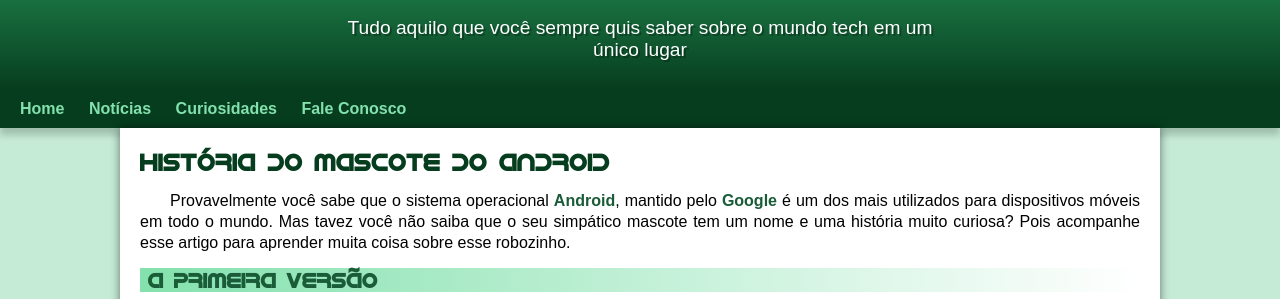
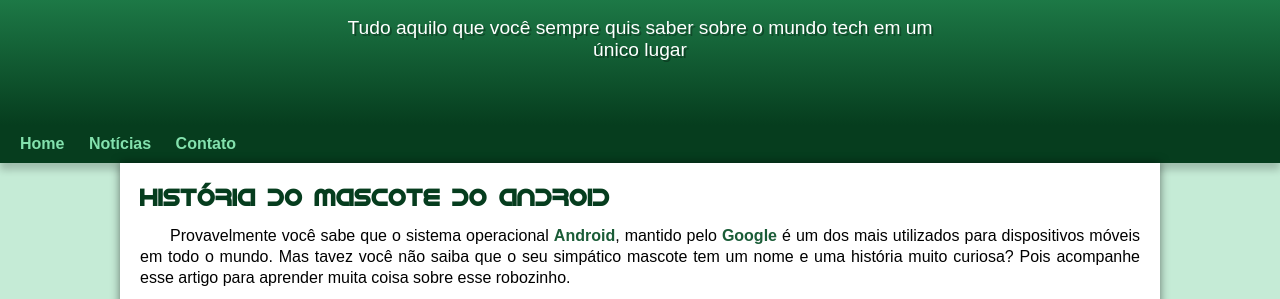
Before and after one commit to MarcelaVBraga/projeto-android, a plain HTML site: page index.html in a window 1280 px wide. Shown: the part 100-399 px from the top of the page. Drawn offline with Linux system fonts and the light colour scheme.

Commit message:
problema de padding corrigido

```diff
--- a/estilo/style.css
+++ b/estilo/style.css
@@ -66,7 +66,7 @@ header > p {
     padding-right: 10px;
     padding-left: 10px;
     margin: auto;
-    margin-bottom: 20px;
+    padding-bottom: 5%;
     text-shadow: 2px 2px rgba(0, 0, 0, 0.300);
 }
 
--- a/index.html
+++ b/index.html
@@ -15,8 +15,7 @@
     <nav>
         <a href="#">Home</a>
         <a href="#">Notícias</a>
-        <a href="#">Curiosidades</a>
-        <a href="#">Fale Conosco</a>
+        <a href="#">Contato</a>
     </nav>
     <main>
         <article>
```
